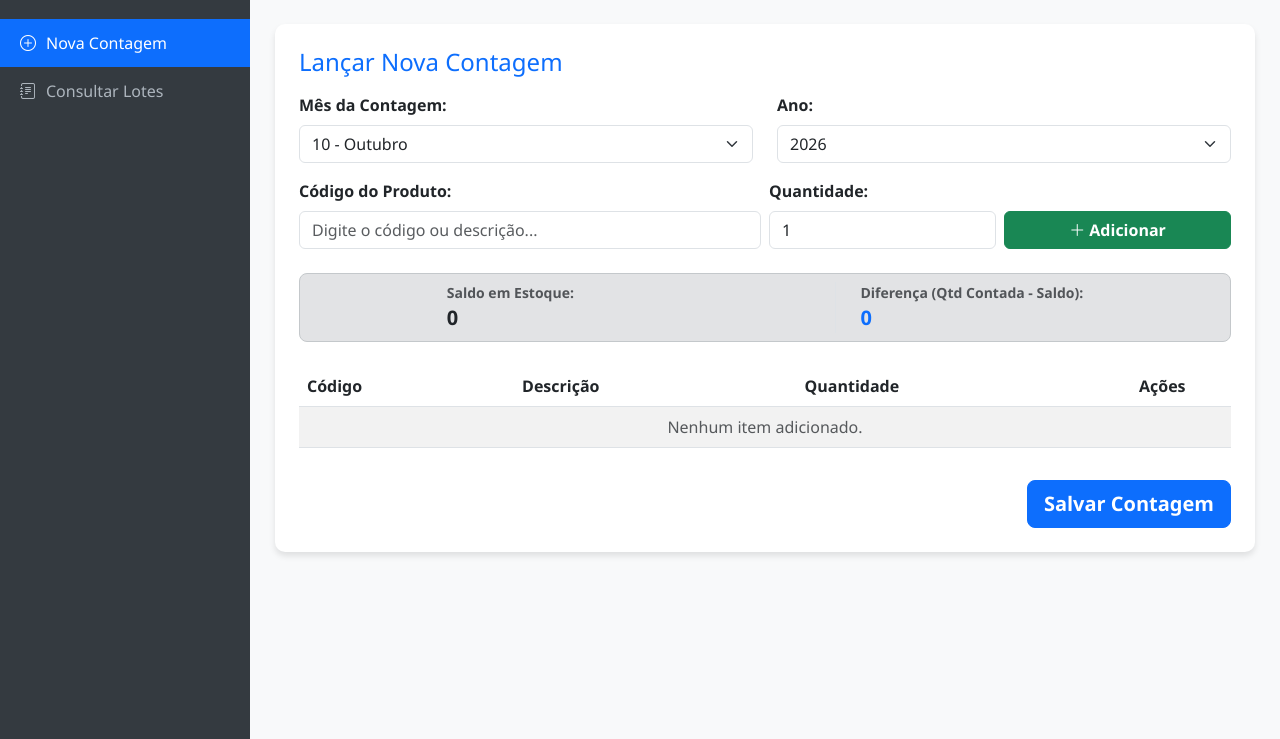
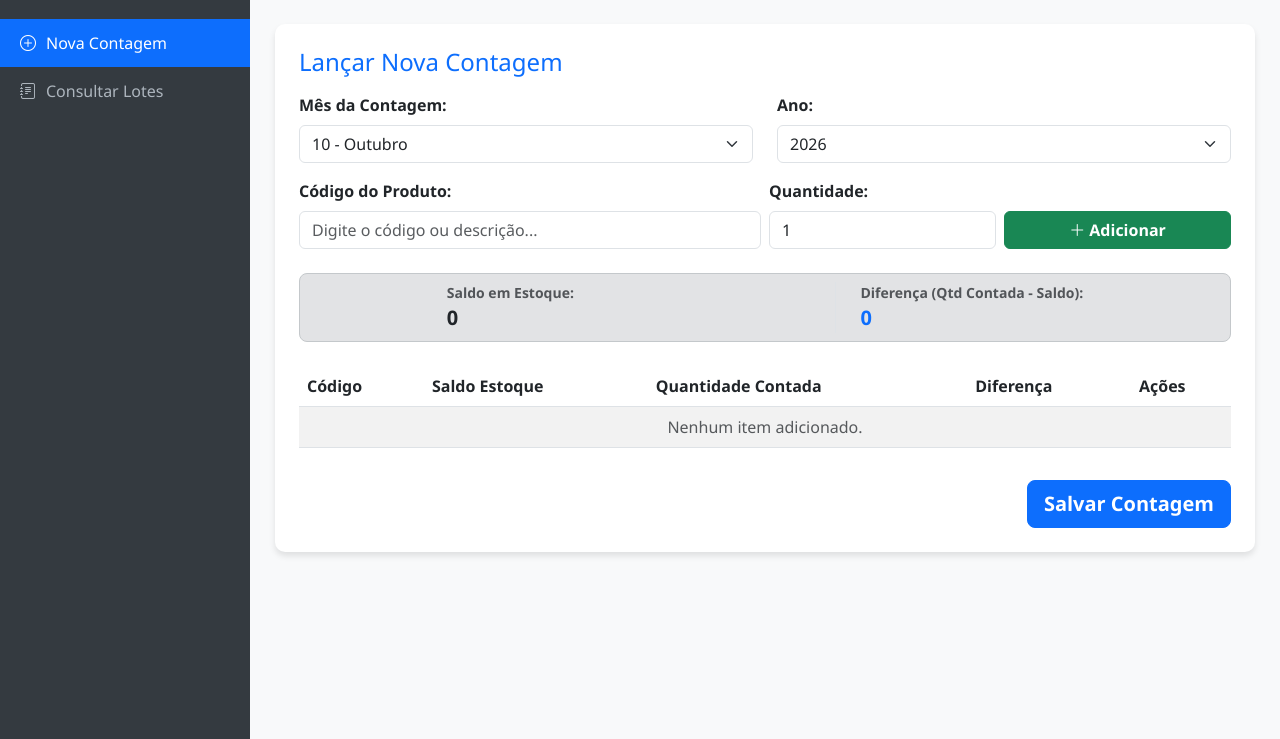
Before and after one commit to estoqueesquadromil-dev/contagem-estoque, a Flask app: page / in a window 1280 px wide. Shown: the part 61-800 px from the top of the page. Run offline with Flask 3, Linux system fonts and the light colour scheme.

Commit message:
Update contagem_estoque.html

```diff
--- a/templates/contagem_estoque.html
+++ b/templates/contagem_estoque.html
@@ -116,13 +116,14 @@
             <thead>
               <tr>
                 <th>Código</th>
-                <th>Descrição</th>
-                <th>Quantidade</th>
+                <th>Saldo Estoque</th>
+                <th>Quantidade Contada</th>
+                <th>Diferença</th>
                 <th style="width: 100px;">Ações</th>
               </tr>
             </thead>
             <tbody id="corpoTabela">
-              <tr><td colspan="4" class="text-center text-muted">Nenhum item adicionado.</td></tr>
+              <tr><td colspan="5" class="text-center text-muted">Nenhum item adicionado.</td></tr>
             </tbody>
           </table>
         </div>
@@ -294,13 +295,15 @@ function adicionarItem() {
     return;
   }
 
-  const desc = produtoSelecionado ? produtoSelecionado.descricao : '';
   const qtd = parseInt(document.getElementById('inputQtd').value) || 1;
+  const saldo = saldoItemAtual;
+  const diferenca = qtd - saldo;
 
   listaLote.push({
     CODIGO: codigoTxt,
-    DESCRICAO: desc,
+    SALDO: saldo,
     QUANTIDADE: qtd,
+    DIFERENCA: diferenca,
     TIPO: 'Contagem'
   });
 
@@ -308,7 +311,6 @@ function adicionarItem() {
   inputProd.value = '';
   document.getElementById('inputQtd').value = 1;
 
-  // Limpa/Zera as informações do painel de saldo após adicionar
   zerarPainelSaldo();
   renderTabela();
   inputProd.focus();
@@ -317,27 +319,35 @@ function adicionarItem() {
 function renderTabela() {
   const corpo = document.getElementById('corpoTabela');
   corpo.innerHTML = '';
+
   if (listaLote.length === 0) {
-        corpo.innerHTML = '<tr><td colspan="4" class="text-center text-muted">Nenhum item adicionado.</td></tr>';
+    corpo.innerHTML = '<tr><td colspan="5" class="text-center text-muted">Nenhum item adicionado.</td></tr>';
     return;
   }
+
   listaLote.forEach((item, index) => {
     const tr = document.createElement('tr');
+
+    // Cor da diferença
+    let corDifClass = 'text-primary';
+    let difTexto = item.DIFERENCA;
+    if (item.DIFERENCA < 0) {
+      corDifClass = 'text-danger fw-bold';
+    } else if (item.DIFERENCA > 0) {
+      corDifClass = 'text-success fw-bold';
+      difTexto = `+${item.DIFERENCA}`;
+    }
+
     tr.innerHTML = `
       <td><strong>${item.CODIGO}</strong></td>
-          <td>${item.DESCRICAO}</td>
-          <td>${item.QUANTIDADE}</td>
+      <td><span class="badge bg-secondary">${item.SALDO}</span></td>
+      <td><strong>${item.QUANTIDADE}</strong></td>
+      <td><span class="${corDifClass}">${difTexto}</span></td>
       <td><button class="btn btn-danger btn-sm" onclick="removerItem(${index})">Remover</button></td>
     `;
     corpo.appendChild(tr);
   });
 }
-
-    function removerItem(index) {
-      listaLote.splice(index, 1);
-      renderTabela();
-    }
-
 
 
 
```
Lines whose indentation alone changed are shown as unchanged.
